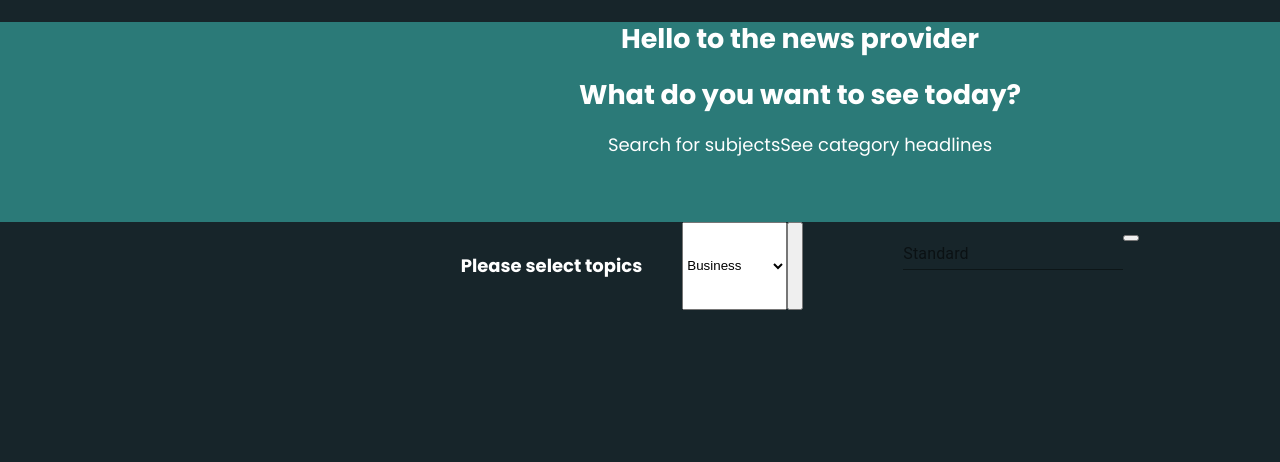
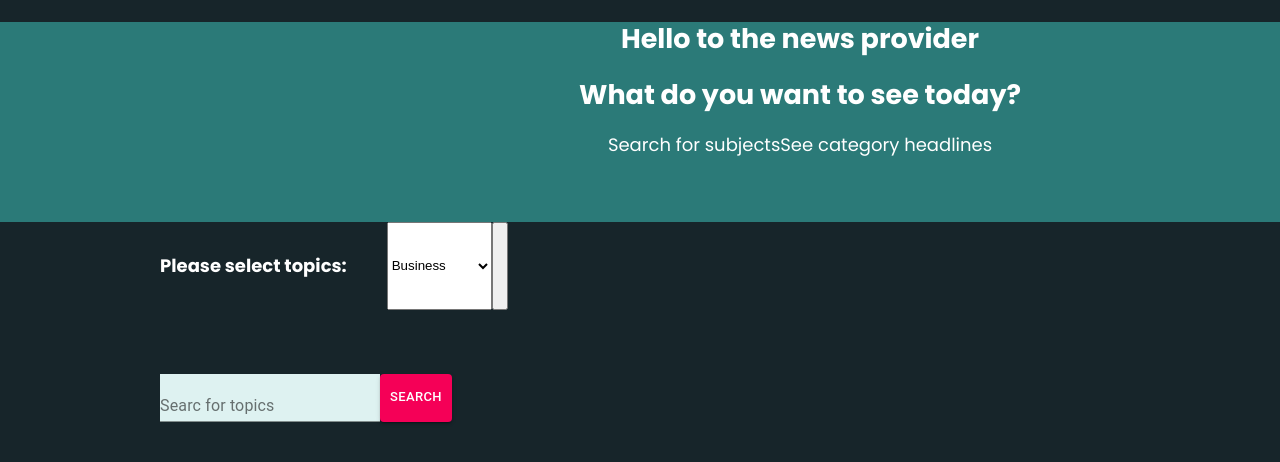
Before and after one commit to popicaandrei/NewsProviderApp, a React (Create React App) app in the folder client/news-app/: page /home in a window 1280 px wide. Shown: the top 462 px of the page. Built offline with nearby package versions, Linux system fonts and the light colour scheme; sample sign-in values are in the browser's storage.

Commit message:
searchbar created

```diff
--- a/client/news-app/src/pages/home.jsx
+++ b/client/news-app/src/pages/home.jsx
@@ -3,7 +3,7 @@ import TextField from '@material-ui/core/TextField';
 import './home.scss';
 import {GetNewsBySubject,GetHeadlines} from '../services/NewsService'
 import {NewsCard} from '../components/NewsCard'
-
+import Button from '@material-ui/core/Button';
 
 export function HomePage(props) {
   const [topic, setTopic] = useState("business");
@@ -59,7 +59,7 @@ export function HomePage(props) {
              <span className="options">See category headlines</span>
         </div>
         <div className="selectClass">
-        <h5 className="small-text">Please select topics</h5>
+        <h5 className="small-text">Please select topics:</h5>
         <select value={topic} onChange={e => setTopic(e.target?.value)}>
             <option value="business">Business</option>
             <option value="entertainment">Entertainment</option>
@@ -70,13 +70,15 @@ export function HomePage(props) {
             <option value="technology">Technology</option>
         </select>
         <button onClick={checkBySelection}></button>
-        <div className="search">
-        <TextField id="standard-basic" label="Standard" onChange={e => setSearch(e.target?.value)}/>
-        <button onClick={checkBySearch}></button>
-        </div>
+
 
         </div>
-
+        <div className="search">
+        <TextField id="standard-basic" label="Searc for topics"  onChange={e => setSearch(e.target?.value)} className="text-box"/>
+        <Button onClick={checkBySearch} variant="contained" size="small" color="secondary" className="search-button">
+         Search
+          </Button>
+        </div>
         <div className="recipient">
           {news.map(x =>
            <NewsCard className="card-grid" item={x}>
--- a/client/news-app/src/pages/home.scss
+++ b/client/news-app/src/pages/home.scss
@@ -31,9 +31,9 @@
 }
 .selectClass{
   display:flex;
-  justify-content: center;
+  justify-content: left;
   flex-direction: row;
-
+  padding-left: 10%;
 }
 .small-text{
   color: #fff;
@@ -42,7 +42,11 @@
   margin-right: 40px;
 }
 .search {
-  margin-left: 100px;
+  padding-left: 10%;
+  padding-top: 4%;
+  display: flex;
+  flex-direction: row;
+  display: center;
 }
 .card-grid{
   display: grid;
@@ -56,3 +60,10 @@
   padding-left: 40%;
   padding-top: 50px;
 }
+.text-box{
+  color: #fff;
+  background-color: #DEF2F1;
+}
+.search-button{
+  padding-left:50px;
+}
```
